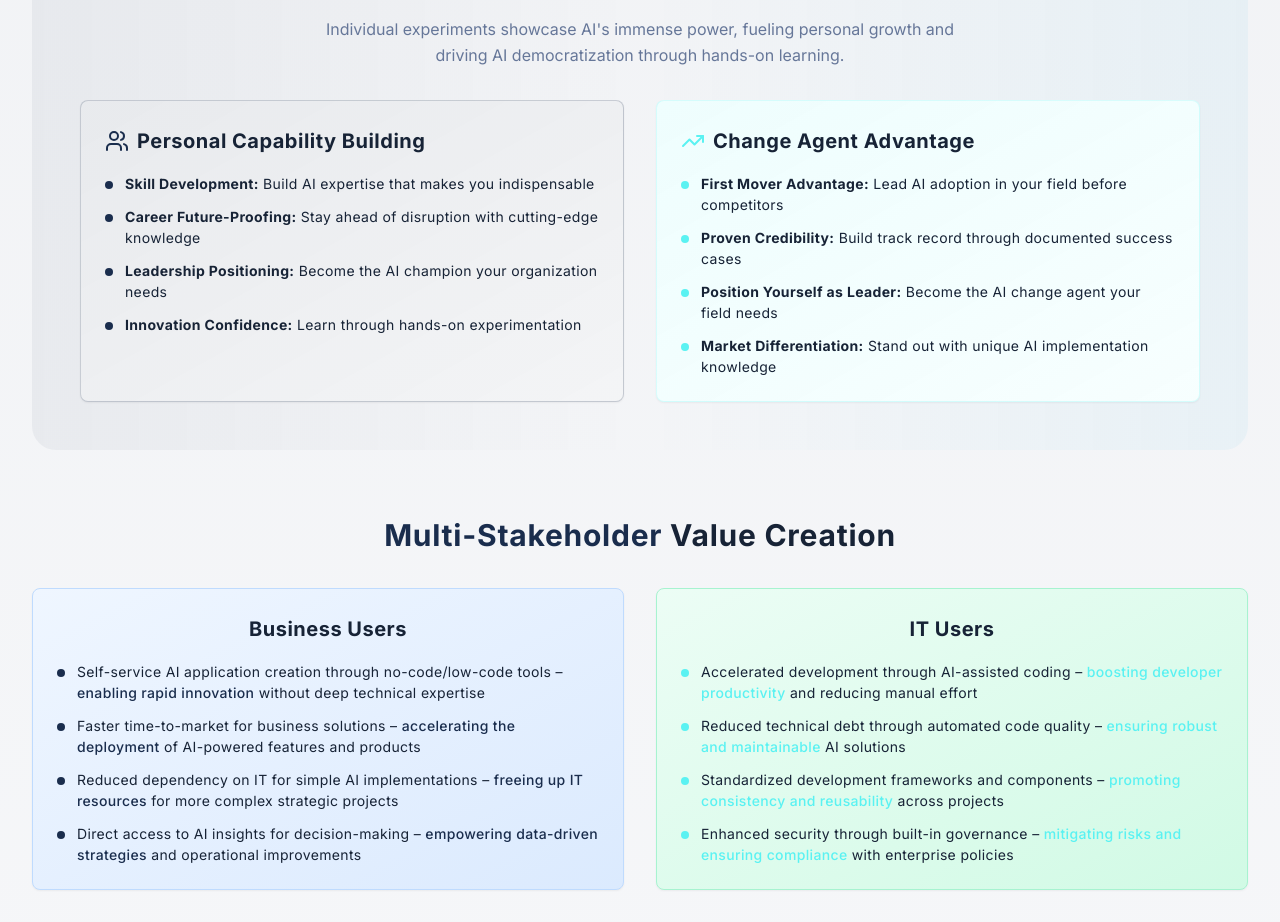
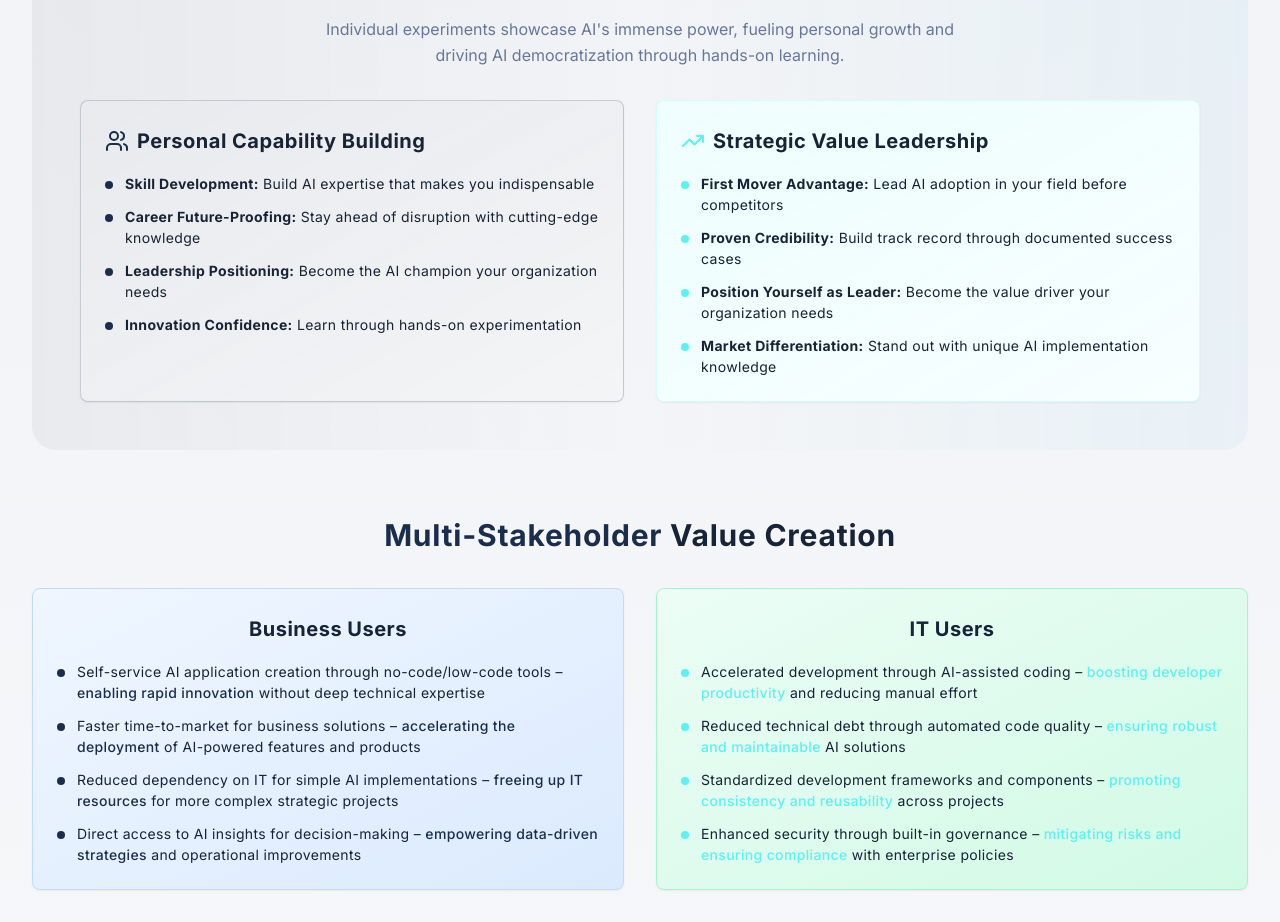
Before and after one commit to girisa99/saidas-ai-playground, a React (Vite) app: page / in a window 1280 px wide. Shown: the part 5532-6454 px from the top of the page. Built offline with nearby package versions, Linux system fonts and the light colour scheme; no server answers; the HTML template or start-up script is replaced by a standard one.

Commit message:
Update CTA section

```diff
--- a/src/components/GartnerValueSection.tsx
+++ b/src/components/GartnerValueSection.tsx
@@ -354,7 +354,7 @@ export const GartnerValueSection = () => {
               <Card className="p-6 bg-gradient-to-br from-genie-teal/10 to-genie-teal/5 border-genie-teal/20">
                 <h4 className="text-xl font-bold mb-4 text-foreground flex items-center gap-2">
                   <TrendingUp className="w-6 h-6 text-genie-teal" />
-                  Change Agent Advantage
+                  Strategic Value Leadership
                 </h4>
                 <div className="space-y-3">
                   <div className="flex items-start gap-3">
@@ -367,7 +367,7 @@ export const GartnerValueSection = () => {
                   </div>
                   <div className="flex items-start gap-3">
                     <div className="w-2 h-2 bg-genie-teal rounded-full mt-2 flex-shrink-0"></div>
-                    <span className="text-sm"><strong>Position Yourself as Leader:</strong> Become the AI change agent your field needs</span>
+                    <span className="text-sm"><strong>Position Yourself as Leader:</strong> Become the value driver your organization needs</span>
                   </div>
                   <div className="flex items-start gap-3">
                     <div className="w-2 h-2 bg-genie-teal rounded-full mt-2 flex-shrink-0"></div>
```
